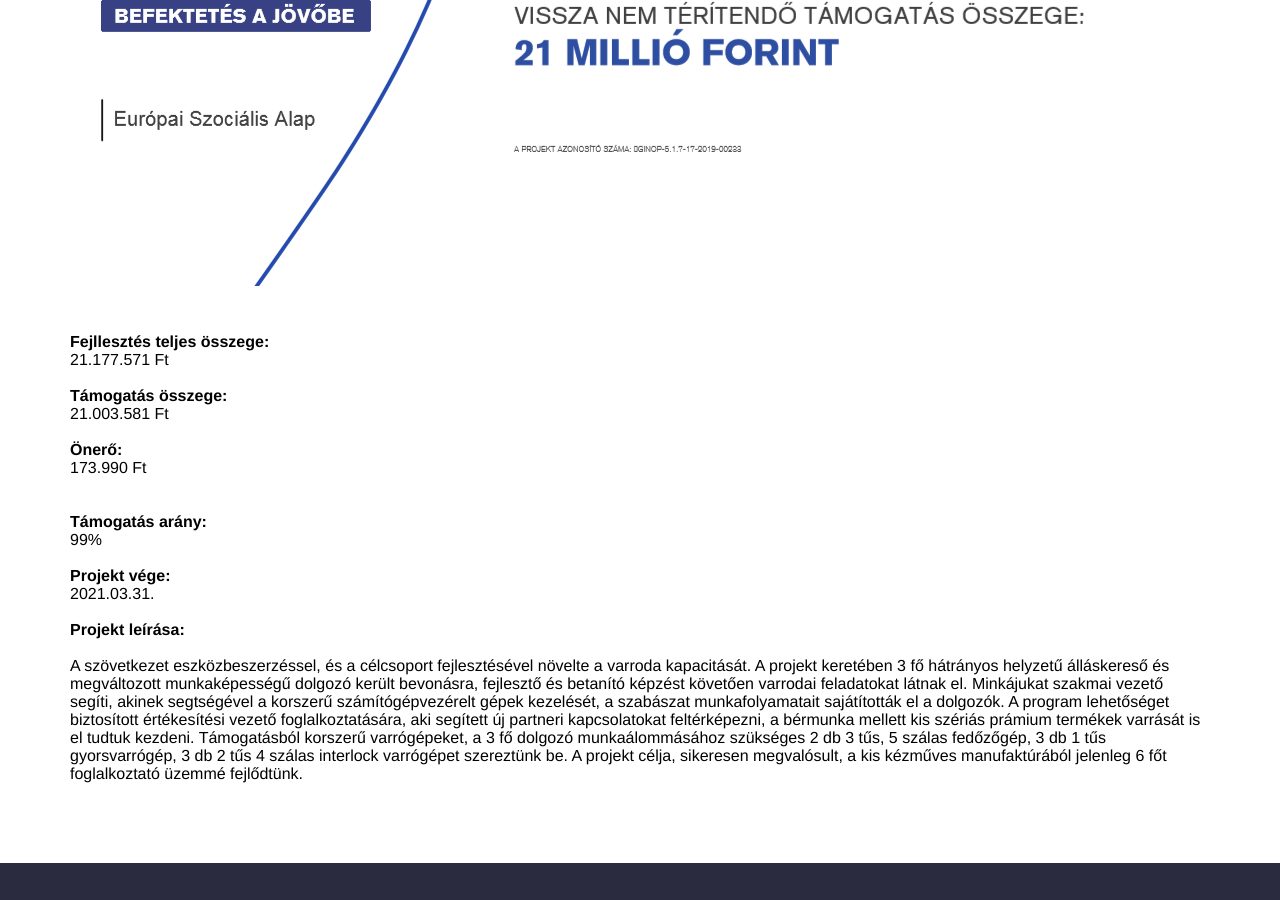
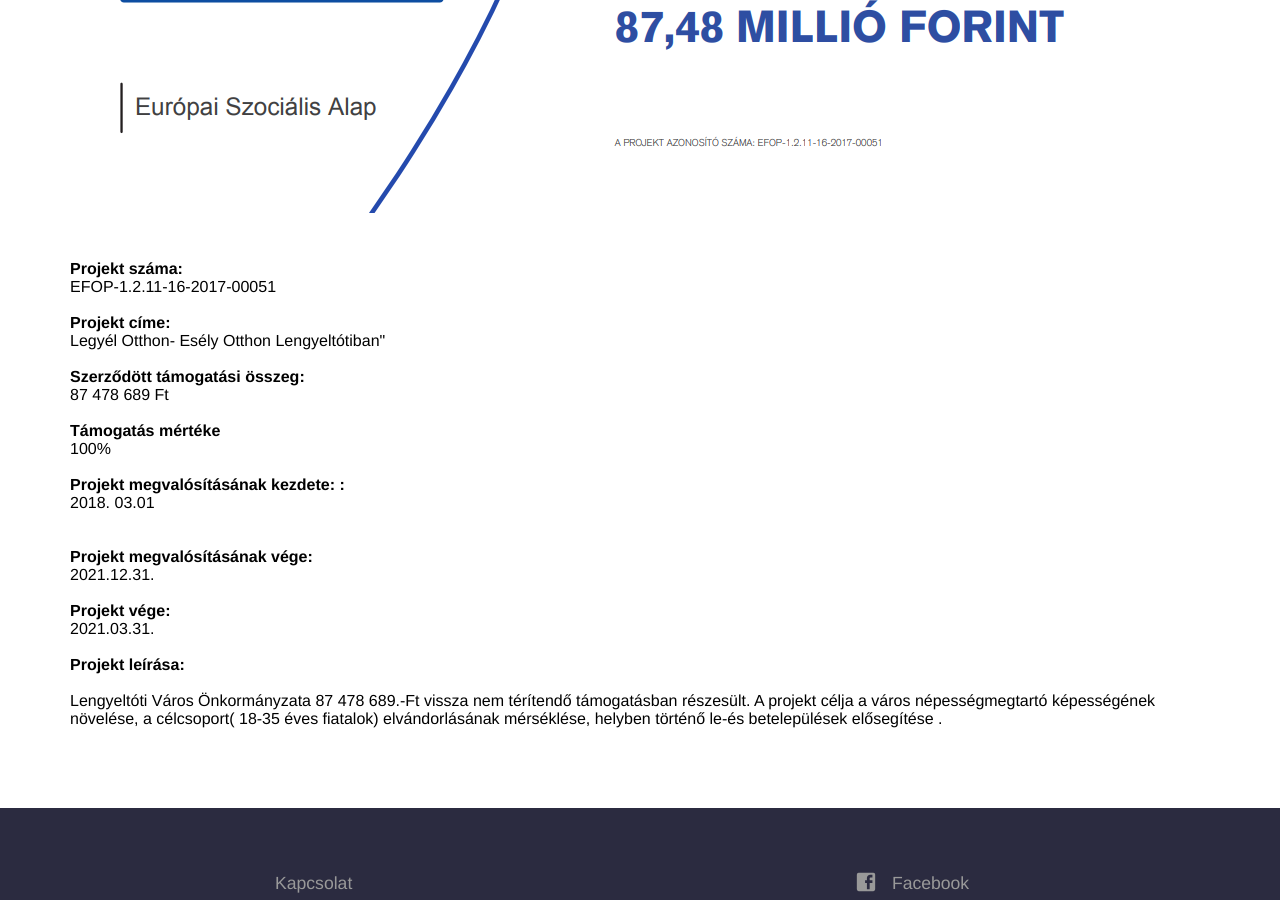
Before and after one commit to vestalux/totiprojekt, a Jekyll site: the page built from palyazat.html, in a window 1280 px wide and 900 px high, scrolled down 900 px. Built offline with Jekyll 4.4.1, drawn with Linux system fonts in a browser that asks for light colours; some of the changed text lies outside the part shown.

Commit message:
palyazat

```diff
--- a/palyazat.html
+++ b/palyazat.html
@@ -7,17 +7,22 @@ ref: palyazat
 
 <p><img src="{{ site.baseurl }}/images/palyazat.png"></p>
 <br>
-<b>Fejllesztés teljes összege:</b><br>
-21.177.571 Ft<br><br>
-<b>Támogatás összege:</b><br>
-21.003.581 Ft<br><br>
-<b>Önerő:</b><br>
-173.990 Ft<br><br>
-<br><b>Támogatás arány:</b><br>
-99%<br><br>
+<b>Projekt száma:</b><br>
+EFOP-1.2.11-16-2017-00051<br><br>
+<b>Projekt címe:</b><br>
+Legyél Otthon- Esély Otthon Lengyeltótiban" <br><br>
+<b>Szerződött támogatási összeg:</b><br>
+87 478 689 Ft <br><br>
+<b>Támogatás mértéke</b><br>
+100%<br><br>
+<b>Projekt megvalósításának kezdete: :</b><br>
+2018. 03.01 <br><br>
+<br><b>Projekt megvalósításának vége:</b><br>
+2021.12.31. <br><br>
 <b>Projekt vége:</b><br>
 2021.03.31.<br><br>
 
 <b>Projekt leírása:</b><br><br>
-A szövetkezet eszközbeszerzéssel, és a célcsoport fejlesztésével növelte a varroda kapacitását. A projekt keretében 3 fő hátrányos helyzetű álláskereső és megváltozott munkaképességű dolgozó került bevonásra, fejlesztő és betanító képzést követően varrodai feladatokat látnak el. Minkájukat szakmai vezető segíti, akinek segtségével a korszerű számítógépvezérelt gépek kezelését, a szabászat munkafolyamatait sajátították el a dolgozók. A program lehetőséget biztosított értékesítési vezető foglalkoztatására, aki segített új partneri kapcsolatokat feltérképezni, a bérmunka mellett kis szériás prámium termékek varrását is el tudtuk kezdeni. Támogatásból korszerű varrógépeket,  a 3 fő dolgozó munkaálommásához szükséges   2 db 3 tűs, 5 szálas fedőzőgép, 3 db 1 tűs gyorsvarrógép, 3 db  2 tűs 4 szálas interlock varrógépet szereztünk be.
-A  projekt célja, sikeresen megvalósult,   a kis kézműves manufaktúrából jelenleg 6 főt foglalkoztató üzemmé fejlődtünk.
+Lengyeltóti Város Önkormányzata 87 478 689.-Ft vissza nem térítendő támogatásban részesült. A
+projekt célja a város népességmegtartó képességének növelése, a célcsoport( 18-35 éves fiatalok)
+elvándorlásának mérséklése, helyben történő le-és betelepülések elősegítése .
```
Also changed, not shown: _data/navigation-hu.yml (+2 -6 lines), images/_screenshot.png (deleted), images/banner.png (deleted), images/palyazat.png, images/pin.jpg (deleted), images/sew.jpg (deleted), images/sufnitextil.png (deleted), images/tailor.jpg (deleted), images/team.jpg (deleted), 1 other file.
